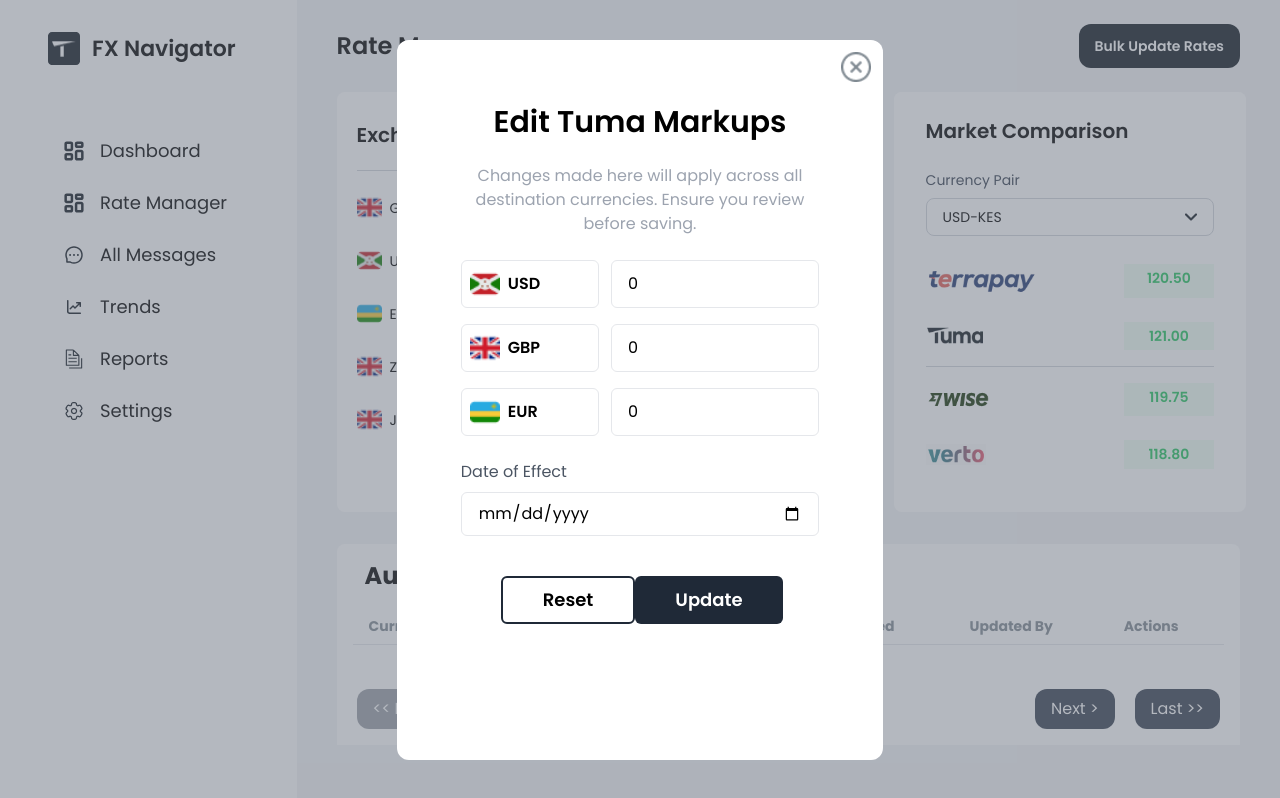
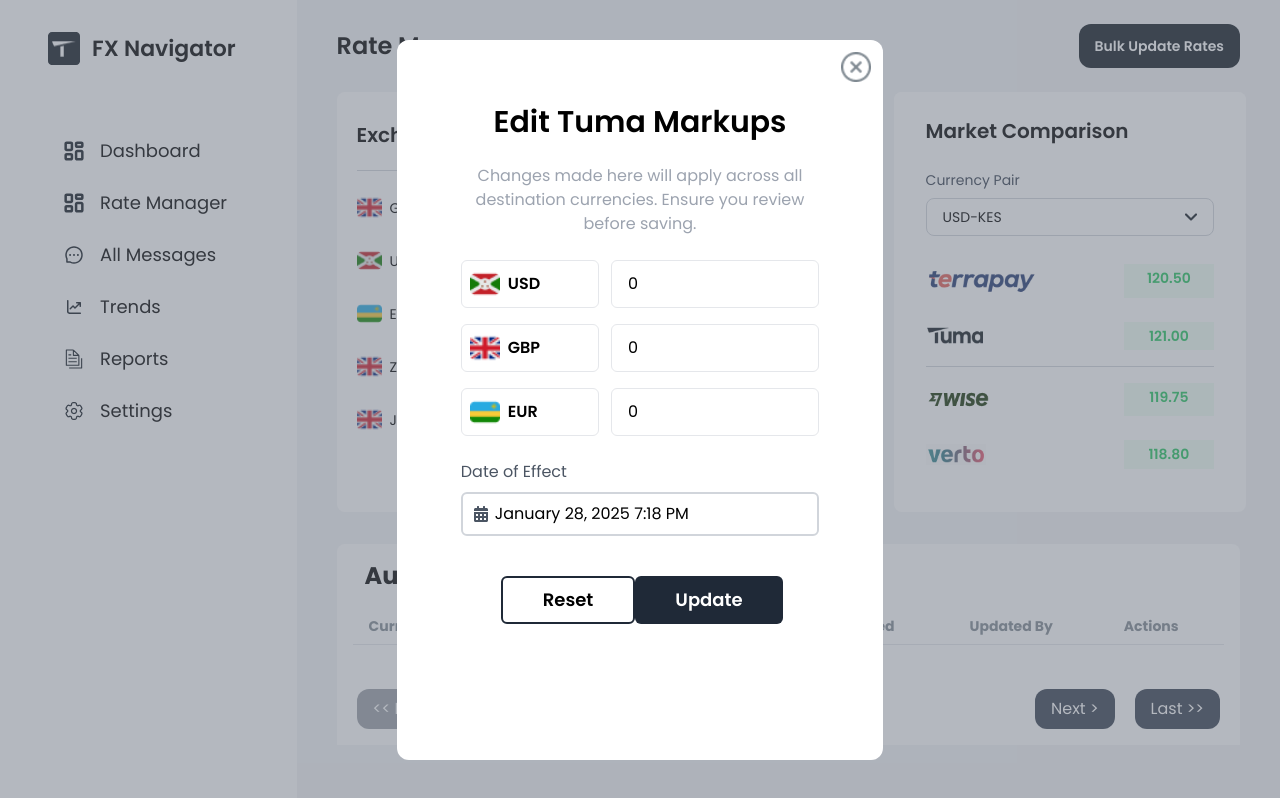
Before and after one commit to jeremybundi/fx-test, a Next.js app: page / in a window 1280 px wide. Both pictures are taken after a click on the button "Bulk Update Rates". Built offline with nearby package versions, Linux system fonts and the light colour scheme; a web font is replaced by a local one.

Commit message:
calendar

```diff
--- a/package.json
+++ b/package.json
@@ -9,14 +9,20 @@
     "lint": "next lint"
   },
   "dependencies": {
+    "@heroicons/react": "^2.2.0",
     "@radix-ui/react-slot": "^1.1.1",
     "@reduxjs/toolkit": "^2.5.1",
+    "@shadcn/ui": "^0.0.4",
     "@tailwindcss/postcss": "^4.0.0",
     "axios": "^1.7.9",
+    "class-variance-authority": "^0.7.1",
+    "date-fns": "^3.6.0",
     "next": "^15.1.6",
     "react": "^18.3.1",
+    "react-datepicker": "^8.0.0",
     "react-day-picker": "^8.10.1",
     "react-dom": "^18.3.1",
+    "react-icons": "^5.4.0",
     "react-redux": "^9.2.0",
     "redux": "^5.0.1",
     "sweetalert2": "^11.15.10",
--- a/src/app/globals.css
+++ b/src/app/globals.css
@@ -16,3 +16,71 @@
 .scrollbar-thin::-webkit-scrollbar-track {
   background-color: #edf2f7;
 }
+
+/* Datepicker container */
+.react-datepicker-wrapper {
+  display: inline-block;
+}
+
+/* Datepicker input styling */
+.react-datepicker__input-container input {
+  padding-left: 2.5rem; /* Space for the icon */
+  border: 2px solid #d1d5db; /* Border color */
+  border-radius: 0.375rem; /* Rounded corners */
+  padding: 0.5rem; /* Padding for input */
+  width: 100%;
+  outline: none;
+  transition: border-color 0.3s ease-in-out;
+}
+
+/* Focused state for the input */
+.react-datepicker__input-container input:focus {
+  border-color: #4b5563; /* Darker border on focus */
+  box-shadow: 0 0 0 2px rgba(59, 130, 246, 0.5); /* Blue shadow on focus */
+}
+
+/* Calendar Icon inside input */
+.react-datepicker__input-container .react-datepicker__icon {
+  position: absolute;
+  left: 0.75rem;
+  top: 50%;
+  transform: translateY(-50%);
+  color: #4b5563; /* Icon color */
+}
+
+/* Selected date background */
+.react-datepicker__day--selected,
+.react-datepicker__time-list-item--selected {
+  background-color: #374151 !important; /* Dark background */
+  color: white !important; /* White text */
+}
+
+/* Hover effect for date cells */
+.react-datepicker__day:hover {
+  background-color: #e5e7eb; /* Light gray background on hover */
+  cursor: pointer;
+}
+
+/* Datepicker calendar box shadow */
+.react-datepicker__month {
+  box-shadow: 0 4px 6px rgba(0, 0, 0, 0.1);
+}
+
+/* Datepicker time input and calendar */
+.react-datepicker__time-container {
+  border-left: 2px solid #d1d5db;
+}
+
+/* Remove time select background */
+.react-datepicker__time-list-item {
+  transition: background-color 0.3s ease-in-out;
+}
+
+.react-datepicker__time-list-item:hover {
+  background-color: #f3f4f6; /* Light gray hover effect for times */
+}
+
+/* Fix DatePicker input padding to prevent overlap */
+.react-datepicker__input-container input {
+  padding-left: 2rem !important; /* Increased padding for icon space */
+}
--- a/src/components/BulkUpdate.jsx
+++ b/src/components/BulkUpdate.jsx
@@ -6,12 +6,19 @@
 import eurFlag from "../../public/images/eur.png";
 import ConfirmationModal from './MultipleConfirmationModal';
 import SuccessfulUpdateModal from './SuccessfulUpdate'; // Import success modal
+import { FaCalendarAlt } from 'react-icons/fa'; // Import calendar icon from react-icons
+import DatePicker from "react-datepicker";
+import "react-datepicker/dist/react-datepicker.css"; // Import datepicker styles
+import { setHours, setMinutes } from 'date-fns';
+import '@/app/globals.css'; // Import the global CSS file
+
+
 
 const BulkUpdate = ({ onClose }) => {
   const [usdMarkup, setUsdMarkup] = useState('0');
   const [gbpMarkup, setGbpMarkup] = useState('0');
   const [eurMarkup, setEurMarkup] = useState('0');
-  const [dateOfEffect, setDateOfEffect] = useState('');
+  const [dateOfEffect, setDateOfEffect] = useState(new Date());
   const [showConfirmationModal, setShowConfirmationModal] = useState(false);
   const [showSuccessModal, setShowSuccessModal] = useState(false);
 
@@ -67,17 +74,33 @@
             ))}
           </div>
 
-          {/* Date of Effect */}
-          <div className="mt-6">
-            <label className="block text-gray-600 font-medium mb-2">Date of Effect</label>
-            <input
-              type="date"
-              value={dateOfEffect}
-              onChange={(e) => setDateOfEffect(e.target.value)}
-              className="w-full px-4 py-2 border rounded-md focus:outline-none focus:ring-2 focus:ring-gray-500"
-              min={today}
-            />
-          </div>
+
+{/* Date of Effect */}
+<div className="mt-6">
+  <label className="block text-gray-600 font-medium mb-2">Date of Effect</label>
+  <div className="relative">
+    {/* Calendar Icon inside the DatePicker */}
+    <FaCalendarAlt className="absolute left-3 top-1/2 transform -translate-y-1/2 text-gray-600 z-10 mr-2" />
+
+    <DatePicker
+      selected={dateOfEffect}
+      onChange={(date) => setDateOfEffect(date)}
+      showTimeSelect
+      excludeTimes={[
+        setHours(setMinutes(new Date(), 0), 17),
+        setHours(setMinutes(new Date(), 30), 18),
+        setHours(setMinutes(new Date(), 30), 19),
+        setHours(setMinutes(new Date(), 30), 17),
+      ]}
+      dateFormat="MMMM d, yyyy h:mm aa"
+      minDate={new Date()} // Prevent selecting dates in the past
+      className="pl-10 pr-4 border-2 border-gray-300 rounded-md p-2 w-full focus:outline-none focus:border-gray-500" // Adjusted padding
+    />
+  </div>
+</div>
+
+
+
 
           {/* Buttons */}
           <div className="flex justify-between px-10 mt-10">
--- a/tailwind.config.ts
+++ b/tailwind.config.ts
@@ -2,9 +2,9 @@
 
 export default {
   content: [
-    "./src/pages/**/*.{js,ts,jsx,tsx,mdx}",
-    "./src/components/**/*.{js,ts,jsx,tsx,mdx}",
-    "./src/app/**/*.{js,ts,jsx,tsx,mdx}",
+    "./src/pages/**/*.{js,ts,jsx,tsx,mdx,css}",
+    "./src/components/**/*.{js,ts,jsx,tsx,mdx,css}",
+    "./src/app/**/*.{js,ts,jsx,tsx,mdx,css}",
   ],
   theme: {
     extend: {
```
Also changed, not shown: components.json (added), src/components/EditModal.jsx (line endings or trailing spaces), 1 other file (tests, documents, lock files or other folders).
